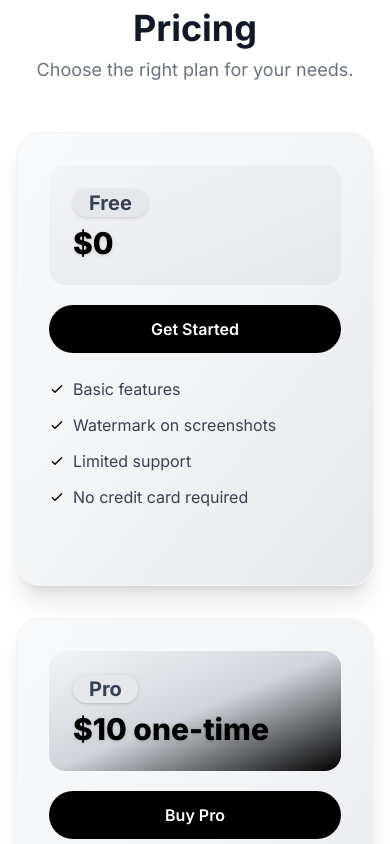
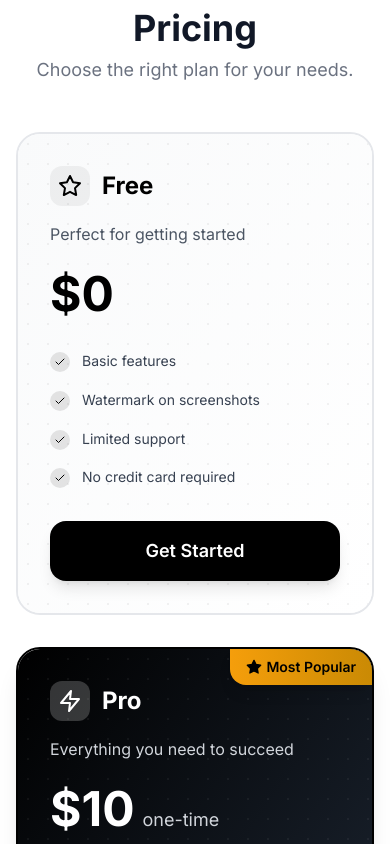
Before and after one commit to K-Fayaz/freescreenshots, a React (Vite) app in the folder client/: page / in a window 390 px wide. Shown: the part 9020-9864 px from the top of the page. Built offline with nearby package versions, Linux system fonts and the light colour scheme; a web font is replaced by a local one.

Commit message:
updated protected route for screenshot url, updated pricing component UI

```diff
--- a/client/src/components/AuthPage.tsx
+++ b/client/src/components/AuthPage.tsx
@@ -36,12 +36,16 @@ const AuthPage = () => {
     if (success === 'true' && token) {
       localStorage.setItem('token', token);
       localStorage.setItem('user', id || '');
-      // localStorage.setItem('email', email || '');
-      // localStorage.setItem('isEmailVerified', 'true');
-      if (next) {
+
+      if (next && next=='pricing') {
         navigate(`/screenshot?display=${next}`);
         return;
       }
+      else if (next) {
+        navigate(`/screenshot?url=${next}`);
+        return;
+      }
+
       navigate('/screenshot');
       return;
     }
--- a/client/src/components/Footer.tsx
+++ b/client/src/components/Footer.tsx
@@ -53,7 +53,7 @@ const Footer = () => {
           <div>
             <h4 className="text-lg font-semibold mb-4">Tools</h4>
             <ul className="space-y-2">
-              <li><p onClick={()=> navigate("/twitter-video-downloader")} className="text-gray-700 hover:text-black transition-colors cursor-pointer">Twitter Video Downloader</p></li>
+              {/* <li><p onClick={()=> navigate("/twitter-video-downloader")} className="text-gray-700 hover:text-black transition-colors cursor-pointer">Twitter Video Downloader</p></li> */}
               <li><p onClick={() => navigate("/reddit-video-downloader")} className="text-gray-700 hover:text-black transition-colors cursor-pointer">Reddit Video Downloader</p></li>
               <li><p onClick={() => navigate("/threads-video-downloader")} className="text-gray-700 hover:text-black transition-colors cursor-pointer">Threads Video Downloader</p></li>
               {/* <li><a href="#" className="text-gray-400 hover:text-black transition-colors">Contact</a></li> */}
@@ -65,7 +65,7 @@ const Footer = () => {
         <div className="border-t border-gray-800 mt-12 pt-8">
           <div className="flex flex-col md:flex-row justify-between items-center">
             <p className="text-gray-400 text-sm">
-              © 2024 Zapshot. All rights reserved.
+              © 2025 Zapshot. All rights reserved.
             </p>
             <div className="flex space-x-6 mt-4 md:mt-0">
               <a href="#" className="text-gray-700 hover:text-black text-sm transition-colors">Privacy Policy</a>
--- a/client/src/components/LandingPageComps/Hero.tsx
+++ b/client/src/components/LandingPageComps/Hero.tsx
@@ -13,7 +13,11 @@ const Hero = () => {
   const handleUrlSubmit = (e: React.FormEvent) => {
     e.preventDefault();
 
-    console.log("URL submitted:", url);
+    let token = localStorage.getItem('token') || null;
+    if (!token) {
+      navigate(`/signin?next=${encodeURIComponent(url)}`);
+      return;
+    }
 
     navigate(`/screenshot?url=${encodeURIComponent(url)}`);
   }
--- a/client/src/components/LandingPageComps/Navbar.tsx
+++ b/client/src/components/LandingPageComps/Navbar.tsx
@@ -97,7 +97,7 @@ const Navbar = () => {
               </button>
               {toolsOpen && (
                 <div className="absolute left-0 top-full mt-2 w-64 bg-white rounded-xl shadow-xl border border-gray-100 py-2 flex flex-col animate-fadeIn z-50">
-                  <p onClick={() => navigate('/twitter-video-downloader')} className="px-5 py-2 hover:bg-gray-50 rounded-lg transition-colors cursor-pointer">Twitter Video Downloader</p>
+                  {/* <p onClick={() => navigate('/twitter-video-downloader')} className="px-5 py-2 hover:bg-gray-50 rounded-lg transition-colors cursor-pointer">Twitter Video Downloader</p> */}
                   <p onClick={() => navigate('/reddit-video-downloader')} className="px-5 py-2 hover:bg-gray-50 rounded-lg transition-colors cursor-pointer">Reddit Video Downloader</p>
                   <p onClick={() => navigate('/threads-video-downloader')} className="px-5 py-2 hover:bg-gray-50 rounded-lg transition-colors cursor-pointer">Threads Video Downloader</p>
                 </div>
@@ -197,12 +197,12 @@ const Navbar = () => {
                   Tools
                 </div>
                 <div className="space-y-1">
-                  <Link
+                  {/* <Link
                     to="/twitter-video-downloader"
                     className="block px-3 py-2 text-base text-gray-700 hover:bg-gray-100 rounded-md transition-colors duration-200"
                   >
                     Twitter Video Downloader
-                  </Link>
+                  </Link> */}
                   <Link
                     to="/threads-video-downloader"
                     className="block px-3 py-2 text-base text-gray-700 hover:bg-gray-100 rounded-md transition-colors duration-200"
--- a/client/src/components/Pricing.tsx
+++ b/client/src/components/Pricing.tsx
@@ -2,32 +2,38 @@ import React from 'react';
 import axios from 'axios';
 import { useNavigate } from 'react-router-dom';
 import BASE_URL from '@/config';
+import { Check, Star, Zap } from 'lucide-react';
 
 const plans = [
     {
       name: 'Free',
       price: '$0',
+      description: 'Perfect for getting started',
       features: [
         'Basic features',
         'Watermark on screenshots',
         'Limited support',
-      'No credit card required',
+        'No credit card required'
       ],
-    cta: 'Get Started',
-    highlight: false,
+      buttonText: 'Get Started',
+      popular: false,
+      gradient: 'from-gray-50 to-white'
     },
     {
       name: 'Pro',
-    price: '$10 one-time',
+      price: '$10',
+      priceSubtext: 'one-time',
+      description: 'Everything you need to succeed',
       features: [
         'One-time payment for up to 1000 pixel-perfect screenshots',
         'No watermark',
         'Priority support',
-      'All basic features included',
+        'All basic features included'
       ],
-    cta: 'Buy Pro',
-    highlight: true,
-  },
+      buttonText: 'Buy Pro',
+      popular: true,
+      gradient: 'from-black to-gray-800'
+    }
   ];
 
 const Pricing = () => {
@@ -69,6 +75,7 @@ const Pricing = () => {
       })
     }
 
+    // User is not loggedin and clicks on free
     if (planName === 'Free') {
       navigate('/signin');
       return;
@@ -84,7 +91,103 @@ const Pricing = () => {
       <div className="max-w-5xl mx-auto px-4 sm:px-6 lg:px-8">
         <h2 className="text-4xl md:text-5xl font-bold text-gray-900 mb-2 text-center">Pricing</h2>
         <p className="text-lg text-gray-500 mb-12 text-center">Choose the right plan for your needs.</p>
-        <div className="grid grid-cols-1 md:grid-cols-2 gap-8">
+
+        <div className="grid md:grid-cols-2 gap-8 max-w-4xl mx-auto">
+          {plans.map((plan, index) => (
+            <div
+              key={plan.name}
+              className={`relative overflow-hidden rounded-3xl border-2 transition-all duration-300 hover:scale-105 hover:shadow-2xl ${
+                plan.popular
+                  ? 'border-black shadow-xl'
+                  : 'border-gray-200 hover:border-gray-300'
+              }`}
+            >
+              {/* Popular Badge */}
+              {plan.popular && (
+                <div className="absolute top-0 right-0 bg-gradient-to-r from-amber-500 to-yellow-600 text-black px-4 py-2 rounded-bl-2xl flex items-center gap-1 z-10 shadow-lg">
+                  <Star className="w-4 h-4 fill-current" />
+                  <span className="text-sm font-semibold">Most Popular</span>
+                </div>
+              )}
+
+              {/* Card Content */}
+              <div className={`p-8 h-full bg-gradient-to-br ${plan.gradient} relative`}>
+                {/* Plan Name & Icon */}
+                <div className="flex items-center gap-3 mb-4">
+                  <div className={`p-2 rounded-xl ${plan.popular ? 'bg-white/20' : 'bg-black/5'}`}>
+                    {plan.popular ? (
+                      <Zap className={`w-6 h-6 ${plan.popular ? 'text-white' : 'text-black'}`} />
+                    ) : (
+                      <Star className="w-6 h-6 text-black" />
+                    )}
+                  </div>
+                  <h3 className={`text-2xl font-bold ${plan.popular ? 'text-white' : 'text-black'}`}>
+                    {plan.name}
+                  </h3>
+                </div>
+
+                {/* Description */}
+                <p className={`text-base mb-6 ${plan.popular ? 'text-gray-300' : 'text-gray-600'}`}>
+                  {plan.description}
+                </p>
+
+                {/* Price */}
+                <div className="mb-8">
+                  <div className="flex items-baseline gap-2">
+                    <span className={`text-5xl font-bold ${plan.popular ? 'text-white' : 'text-black'}`}>
+                      {plan.price}
+                    </span>
+                    {plan.priceSubtext && (
+                      <span className={`text-lg ${plan.popular ? 'text-gray-300' : 'text-gray-500'}`}>
+                        {plan.priceSubtext}
+                      </span>
+                    )}
+                  </div>
+                </div>
+
+                {/* Features */}
+                <div className="space-y-4 mb-8">
+                  {plan.features.map((feature, featureIndex) => (
+                    <div key={featureIndex} className="flex items-start gap-3">
+                      <div className={`p-1 rounded-full mt-0.5 ${
+                        plan.popular ? 'bg-white/20' : 'bg-black/10'
+                      }`}>
+                        <Check className={`w-3 h-3 ${plan.popular ? 'text-white' : 'text-black'}`} />
+                      </div>
+                      <span className={`text-sm leading-relaxed ${
+                        plan.popular ? 'text-gray-200' : 'text-gray-700'
+                      }`}>
+                        {feature}
+                      </span>
+                    </div>
+                  ))}
+                </div>
+
+                {/* CTA Button */}
+                <button
+                  onClick={() => handlePlanClick(plan.name)}
+                  className={`w-full py-4 px-6 rounded-2xl font-semibold text-lg transition-all duration-300 transform hover:scale-105 active:scale-95 ${
+                    plan.popular
+                      ? 'bg-white text-black hover:bg-gray-100 shadow-lg'
+                      : 'bg-black text-white hover:bg-gray-800 shadow-lg hover:shadow-xl'
+                  }`}
+                >
+                  {plan.buttonText}
+                </button>
+              </div>
+
+              {/* Subtle Pattern Overlay */}
+              <div className="absolute inset-0 pointer-events-none">
+                <div className={`absolute inset-0 opacity-5 ${
+                  plan.popular
+                    ? 'bg-[radial-gradient(circle_at_50%_50%,white_1px,transparent_1px)] bg-[length:20px_20px]'
+                    : 'bg-[radial-gradient(circle_at_50%_50%,black_1px,transparent_1px)] bg-[length:20px_20px]'
+                }`} />
+              </div>
+            </div>
+          ))}
+        </div>
+        {/* <div className="grid grid-cols-1 md:grid-cols-2 gap-8">
           {plans.map((plan, idx) => (
             <div
               key={plan.name}
@@ -117,7 +220,7 @@ const Pricing = () => {
               </ul>
             </div>
           ))}
-        </div>
+        </div> */}
       </div>
     </div>
   );
--- a/client/src/pages/LandingPageTwo.tsx
+++ b/client/src/pages/LandingPageTwo.tsx
@@ -6,6 +6,7 @@ import XHorizontalScrollSection from "@/components/LandingPageComps/XHorizontalS
 import FAQ from "@/components/FAQ";
 import Pricing from "@/components/Pricing";
 import Footer from "@/components/Footer";
+import FeedbackSection from "@/components/LandingPageComps/FeedbackSection";
 
 const LandingPageTwo = () => {
   return (
@@ -19,6 +20,7 @@ const LandingPageTwo = () => {
         </section>
         {/* <section id="pricing" className="w-full h-screen bg-gray-50"> */}
           <Pricing />
+        {/* <FeedbackSection /> */}
         {/* </section> */}
         <Footer/>
     </div>
```
Also changed, not shown: client/src/components/FAQ.tsx (+6 -6 lines), client/src/components/LandingPageComps/FeedbackSection.tsx (added, +82 -0 lines), 2 other files (tests, documents, lock files or other folders). Lines whose indentation alone changed are shown as unchanged.
